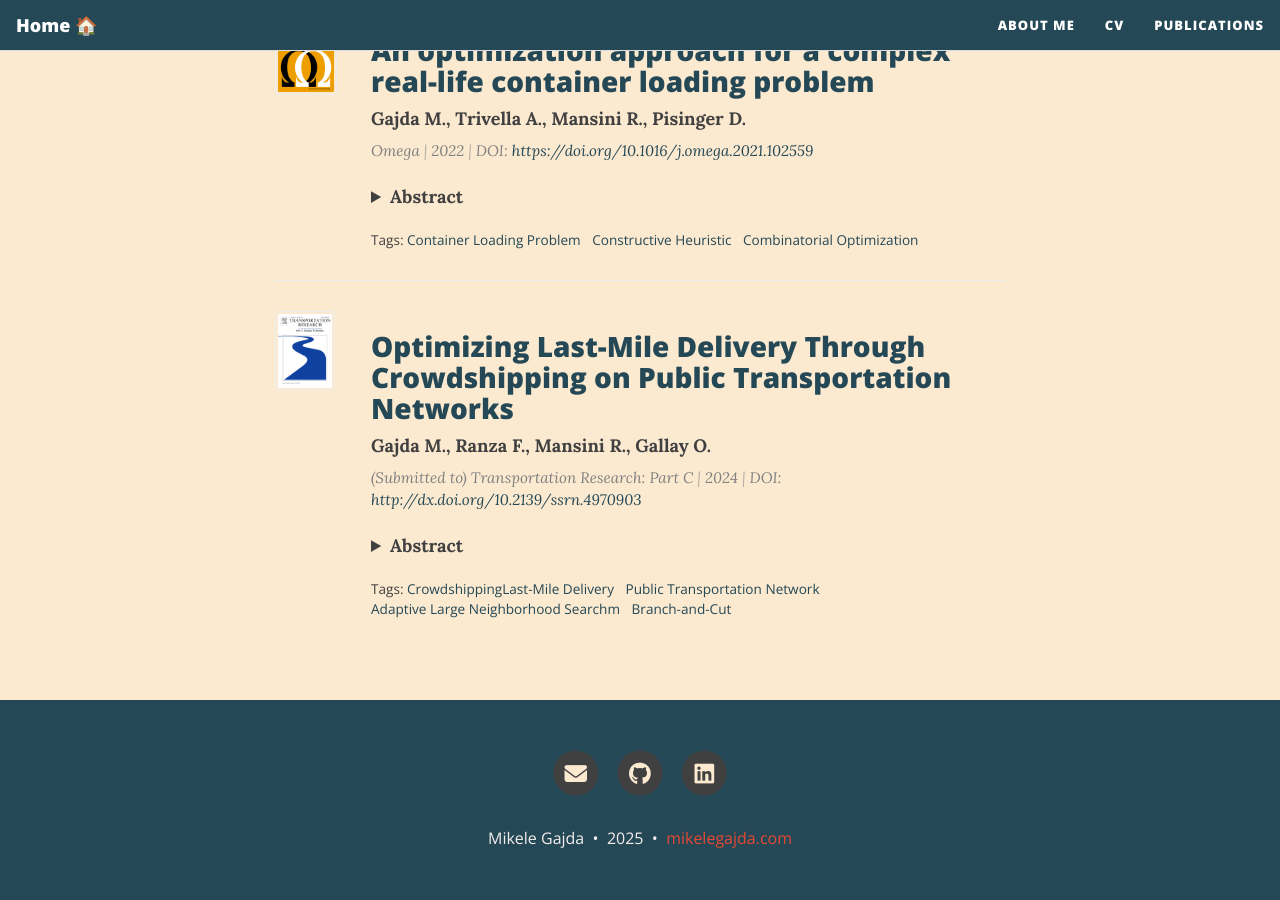
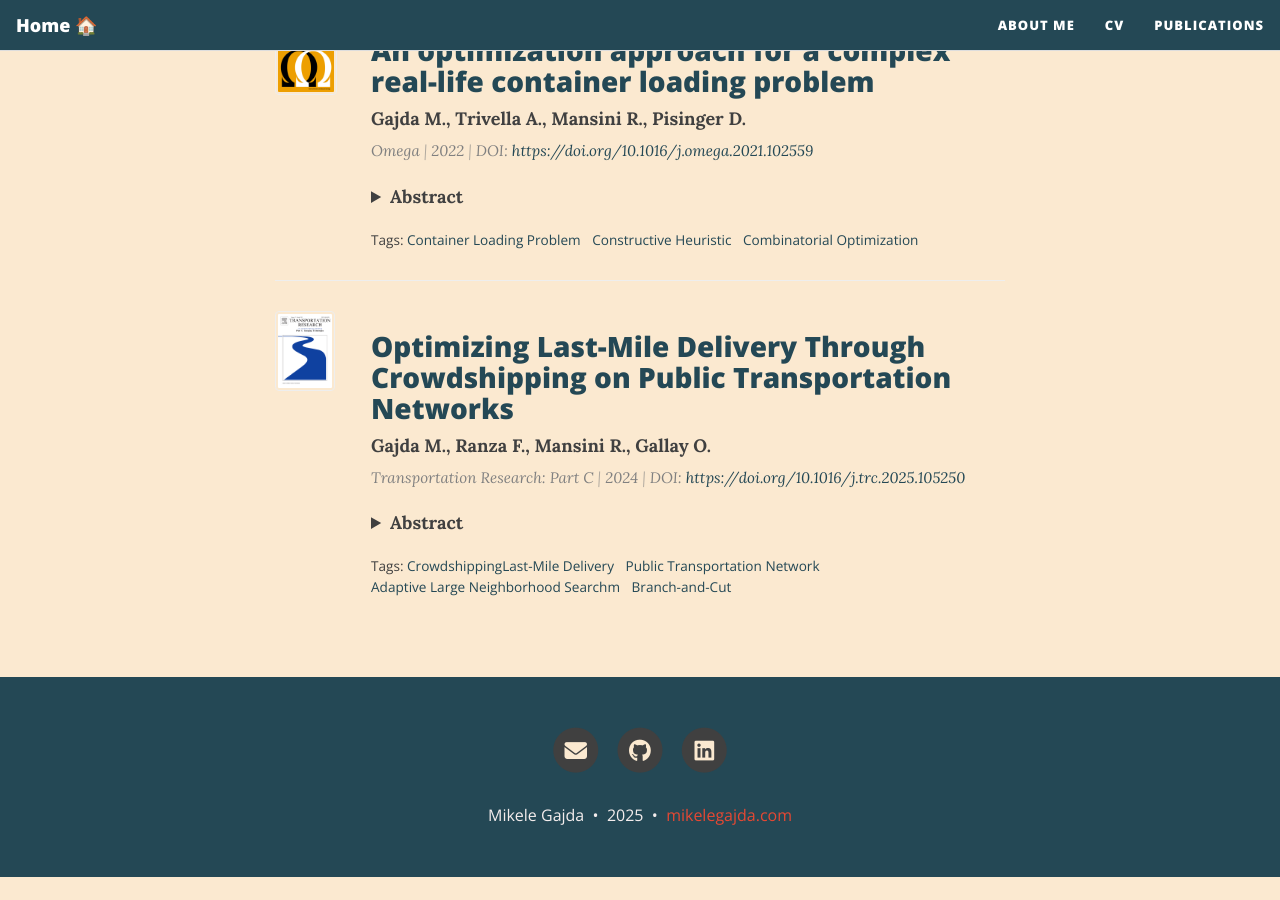
Before and after one commit to mikelegajda/my_home, a Jekyll site: the page built from index.html, in a window 1280 px wide and 900 px high, scrolled down 1128 px. Built offline with Jekyll 4.4.1, drawn with Linux system fonts in a browser that asks for light colours; the list of posts is cut into pages by our own code; after the commit the page ends 2005 px from its top, so only the background shows below that.

Commit message:
fixes tags pages

```diff
--- a/_data/curriculum.yml
+++ b/_data/curriculum.yml
@@ -20,7 +20,7 @@ experience:
     location: "Lausanne, Switzerland"
     description: "Combinatorial optimization; Routing and Scheduling problems; Mathematical modeling."
     highlights:
-      - "Published (2) and submitted (2) articles to top-field Q1 research international journals."
+      - "Published (3) and submitted (1) articles to top-field Q1 research international journals."
       - "Extended my research network and collaborated with more than 8 researcher from 6 different institutions."
       - "Lectured practical sessions in Master courses at EPFL and Unil ."
       - "Obtained Research Grant for Mobility - HaslerStiftung (10,000 CHF)."
@@ -34,7 +34,7 @@ experience:
 
   - position: "Visiting Researcher"
     company: "Polytechnique Montréal (Québec, CA)"
-    date: 2023-
+    date: 2023
     location: "Montréal (Québec), Canada"
     description: "Explored column generation and branch-and-price algorithms applied to challenging routing optimization problems. Investigated methodologies at the intersection of machine learning and operations research.
     \n
@@ -42,7 +42,7 @@ experience:
 
   - position: "Visiting Researcher"
     company: "Ivey Business School (Ontario, CA)"
-    date: 2023-
+    date: 2023
     location: "London (Ontario), Canada"
     description: "Explored exact approaches through the modeling of robust mathematical models with efficient valid inequalities. Applied Benders decomposition approaches in CPLEX to evaluate the potential impacts in the solution process."
 
--- a/_publications/ptcs_paper.md
+++ b/_publications/ptcs_paper.md
@@ -2,13 +2,11 @@
 layout: post
 title: "Optimizing Last-Mile Delivery Through Crowdshipping on Public Transportation Networks"
 authors: "Gajda M., Ranza F., Mansini R., Gallay O."
-journal: "(Submitted to) Transportation Research: Part C"
+journal: "Transportation Research: Part C"
 year: 2024
-doi: "http://dx.doi.org/10.2139/ssrn.4970903"
+doi: "https://doi.org/10.1016/j.trc.2025.105250"
 abstract: "In this paper, we deal with an innovative last-mile delivery paradigm that uses commuters traveling on public transportation networks as crowdshippers to offer a delivery model with minimal environmental impact that takes advantage of technological advancements, enhanced infrastructure, and growing electronic device usage. At the beginning of each delivery service period, parcels located at selected public transport stations, are assigned to a set of crowdshippers (commuters). These crowdshippers collect and deliver the parcels as part of their regular journeys through the public transport network, without deviating from their usual routes. A delivery company ensures, through a backup service, the final delivery of parcels that do not reach their final destination. The problem looks for the optimal schedule and route for each parcel while minimizing overall delivery expenses. We call this problem the Public Transport based Crowdshipping Problem (PTCP). We propose a compact Mixed Integer Linear Programming formulation strengthened with valid inequalities and develop an Adaptive Large Neighborhood Search to address large-scale instances. The experimental analysis, conducted on a large set of instances, shows the effectiveness of the proposed heuristic method when compared to the exact model solution. Sensitivity analysis reveals that crowdshipping and backup delivery costs significantly influence the total system cost."
-# pdf: /assets/pdfs/publication.pdf
-# code: https://github.com/yourusername/project
-# slides: /assets/slides/presentation.pdf
+
 thumbnail-img: /assets/img/trc.jpg
 tags: [CrowdshippingLast-Mile Delivery, Public Transportation Network, Adaptive Large Neighborhood Searchm, Branch-and-Cut]
 ---
--- a/tags.html
+++ b/tags.html
@@ -1,6 +1,7 @@
 ---
 layout: page
 title: 'Tag Index'
+permalink: /tags/
 ---
 
 {% assign date_format = site.date_format | default: "%B %-d, %Y" %}
```
